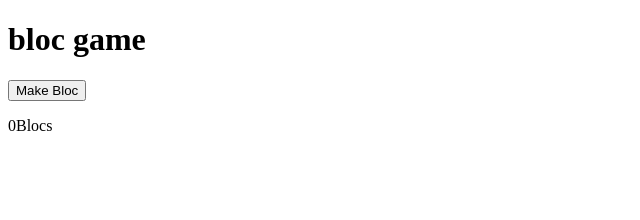
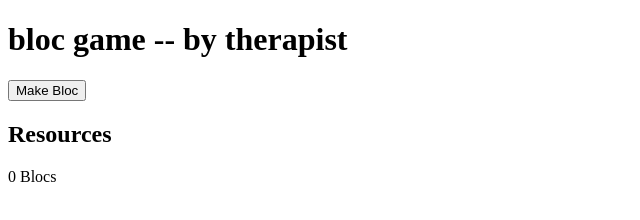
Before and after one commit to therapist123/blocgame, a plain HTML site: page index.html in a window 1280 px wide. Shown: the whole page, without its empty margins (0-640 px from the left). Drawn offline with Linux system fonts and the light colour scheme.

Commit message:
fixed ez mistakes
aaaaaa

```diff
--- a/index.html
+++ b/index.html
@@ -3,7 +3,7 @@
 <html>
   <head>
     <h1>
-      bloc game
+      bloc game -- by therapist
     </h1>
   </head>
 
@@ -12,6 +12,8 @@
   </div>
 
   <div id="resources">
+    <h2>Resources</h2>
+
     <p id="bloccounter"></p>
   </div>
 
@@ -24,7 +26,7 @@
 
     setInterval(reloadvars, 100);
     function reloadvars() {
-      document.getElementById("bloccounter").innerHTML = blocs + "Blocs";
+      document.getElementById("bloccounter").innerHTML = blocs + " Blocs";
     }
   </script>
 </html>
```
